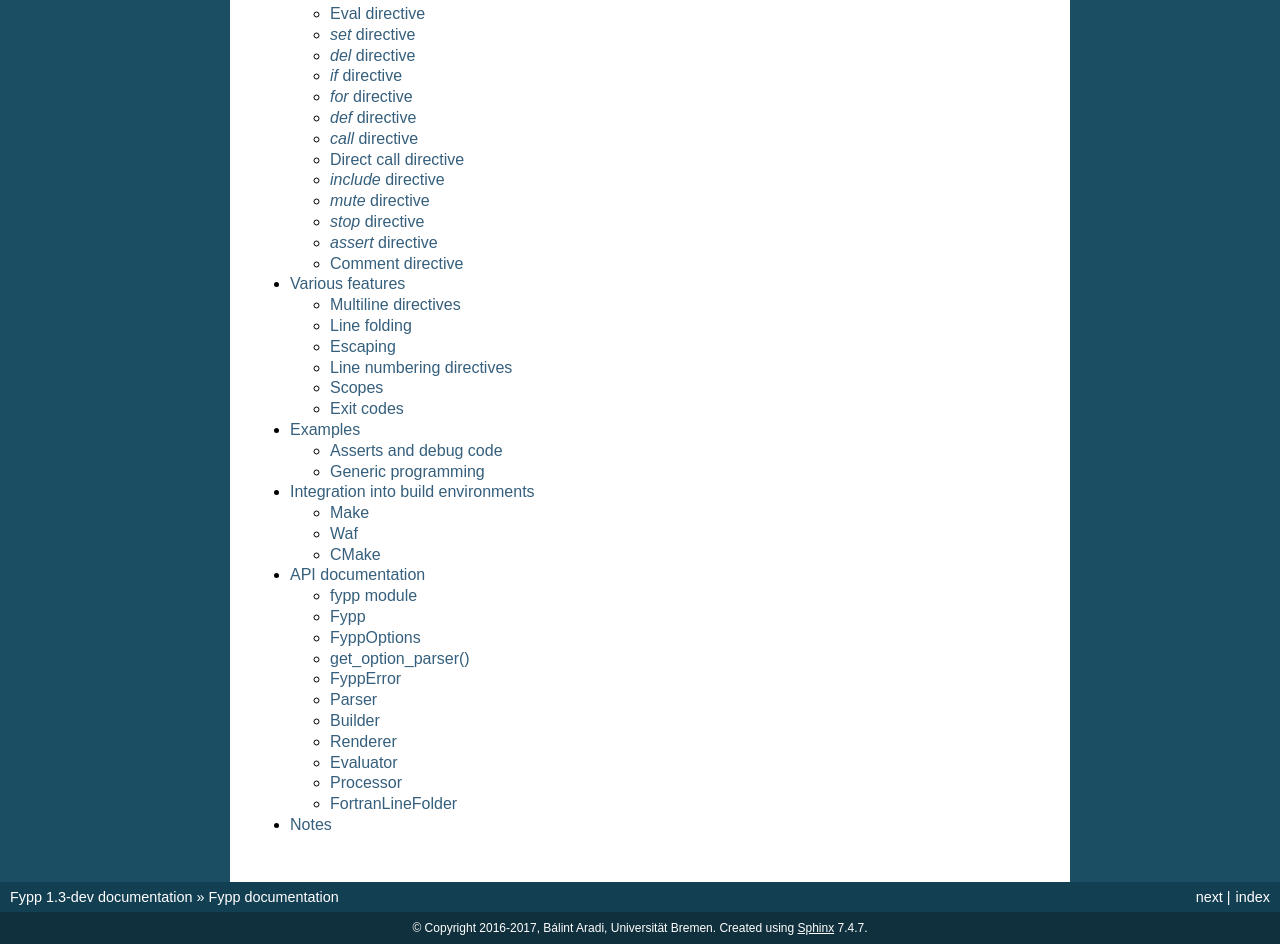
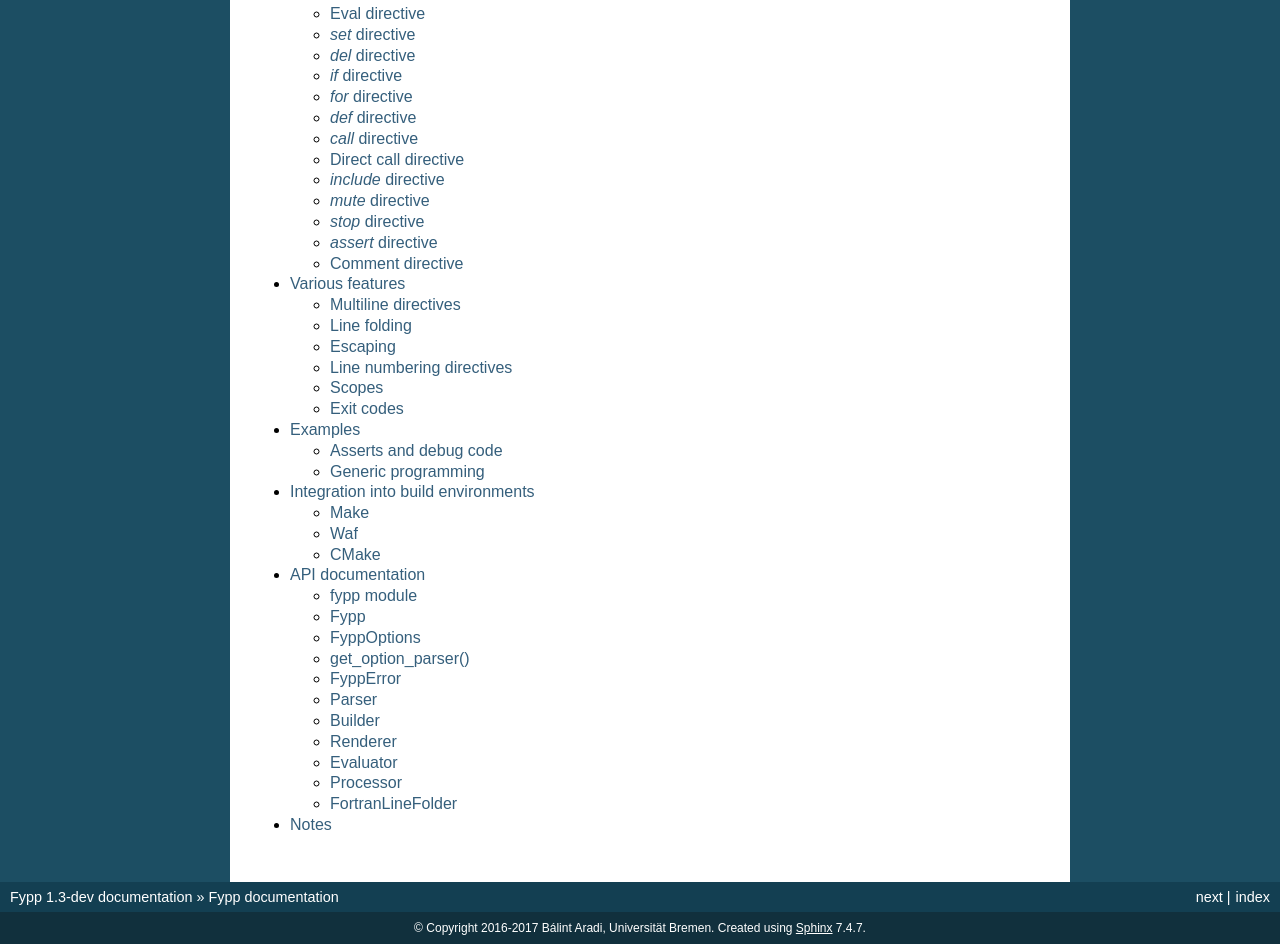
Before and after one commit to aradi/fypp, a Sphinx documentation site: the page built from docs/index.rst, in a window 1280 px wide. Shown: the part 296-1240 px from the top of the page. Built offline with Sphinx 7.4.7, drawn with Linux system fonts in a browser that asks for light colours.

```diff
--- a/docs/conf.py
+++ b/docs/conf.py
@@ -46,7 +46,7 @@ master_doc = 'index'
 
 # General information about the project.
 project = u'Fypp'
-copyright = u'2016-2017, Bálint Aradi, Universität Bremen'
+copyright = u'2016-2017 Bálint Aradi, Universität Bremen'
 
 # The version info for the project you're documenting, acts as replacement for
 # |version| and |release|, also used in various other places throughout the
```
Also changed, not shown: LICENSE.txt, 1 other file.
